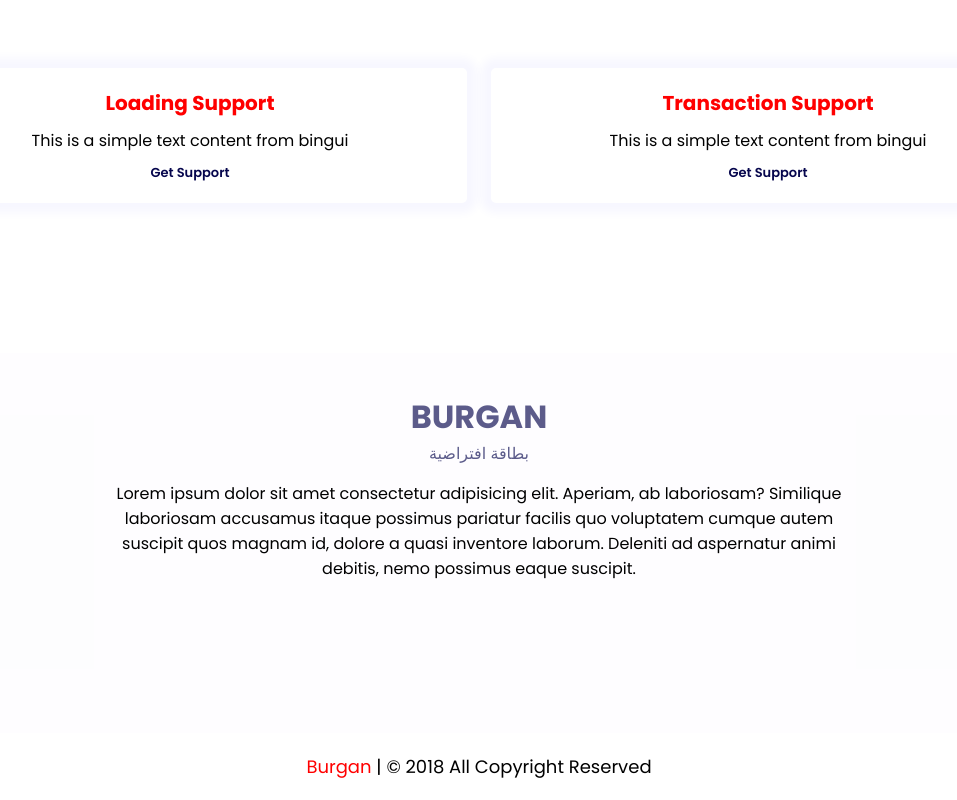
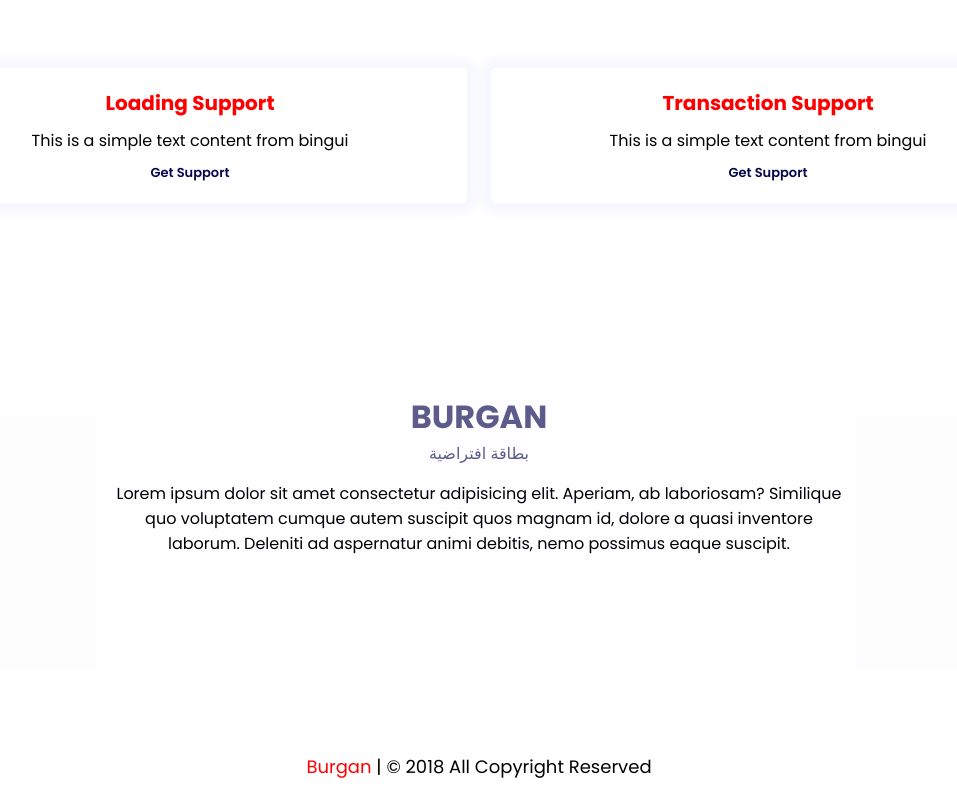
Before and after one commit to Kwarto/burgan, a React (Create React App) app: page /support in a window 1280 px wide. Shown: the part 1110-1910 px from the top of the page, without its empty margins (161-1118 px from the left). Built offline with nearby package versions, Linux system fonts and the light colour scheme.

Commit message:
reduce footer content

```diff
--- a/src/components/footer/Footer.jsx
+++ b/src/components/footer/Footer.jsx
@@ -11,7 +11,7 @@
       </FooterLogo>
       <FooterText>
         <p>
-          Lorem ipsum dolor sit amet consectetur adipisicing elit. Aperiam, ab laboriosam? Similique laboriosam accusamus itaque possimus pariatur facilis quo voluptatem cumque autem suscipit quos magnam id, dolore a quasi inventore laborum. Deleniti ad aspernatur animi debitis, nemo possimus eaque suscipit.
+          Lorem ipsum dolor sit amet consectetur adipisicing elit. Aperiam, ab laboriosam? Similique quo voluptatem cumque autem suscipit quos magnam id, dolore a quasi inventore laborum. Deleniti ad aspernatur animi debitis, nemo possimus eaque suscipit.
         </p>
       </FooterText>
      </FooterContent>
```
